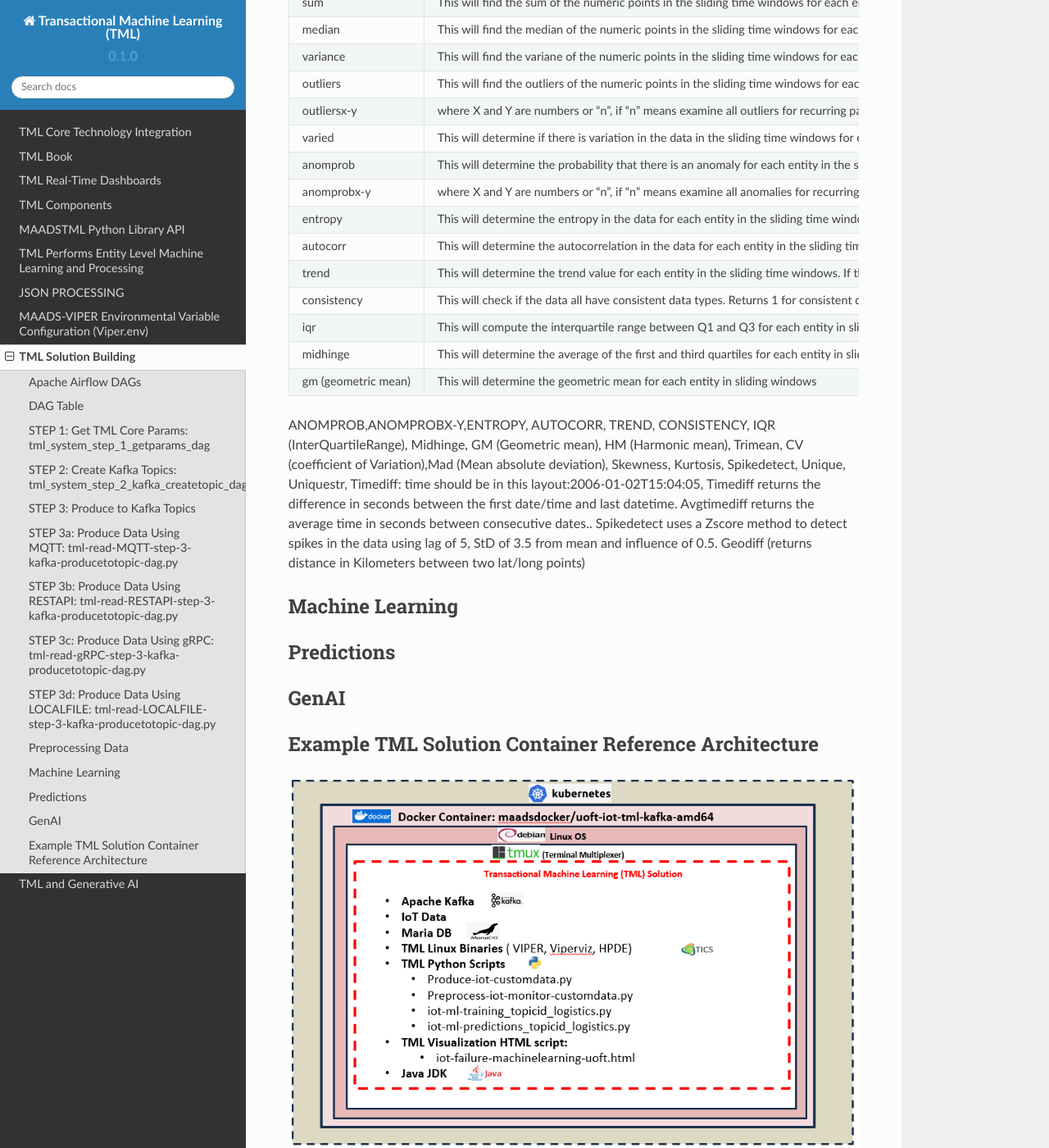
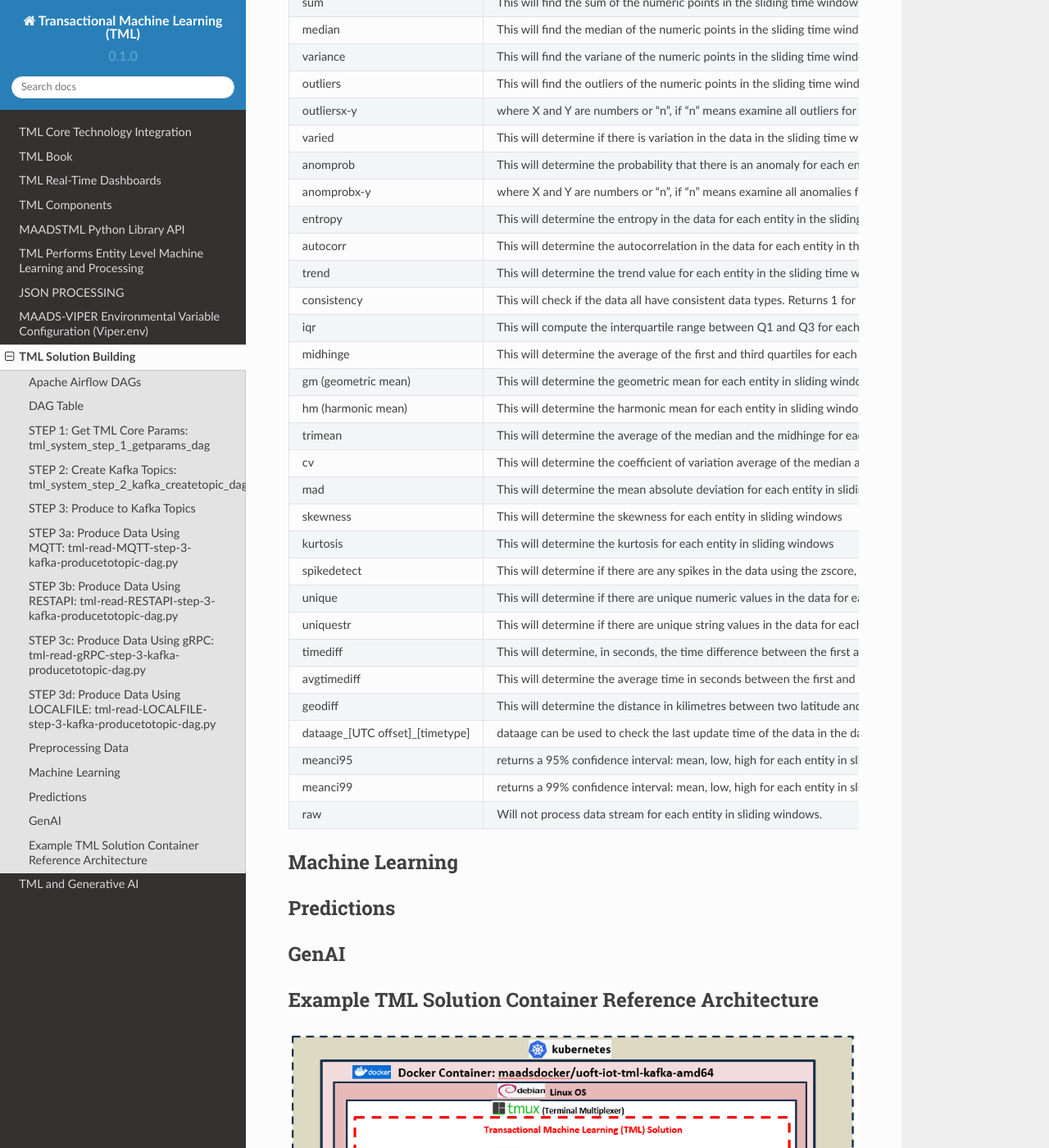
Before and after one commit to smaurice101/readthedocs, a Sphinx documentation site: the page built from docs/source/tmlbuilds.rst, in a window 1280 px wide and 1400 px high, scrolled down 13182 px. Shown: the whole window at 82% size. Built offline with Sphinx 7.4.7 and the Read the Docs theme 2.0.0, drawn with Linux system fonts in a browser that asks for light colours.

Commit message:
Update tmlbuilds.rst

```diff
--- a/docs/source/tmlbuilds.rst
+++ b/docs/source/tmlbuilds.rst
@@ -778,7 +778,7 @@ TML preprocesses real-time data for every entity along each sliding time window.
        If ANOMPROB3-10, Viper will check for patterns of classes 3 to 10 to see if they recur routinely. This is very helpful to reduce false
        positives and false negatives.
    * - entropy
-     - This will determine the entropy in the data for each entity in the sliding time windows
+     - This will determine the entropy in the data for each entity in the sliding time windows; will compute the amount of information in the data stream.
    * - autocorr
      - This will determine the autocorrelation in the data for each entity in the sliding time windows
    * - trend
@@ -792,13 +792,48 @@ TML preprocesses real-time data for every entity along each sliding time window.
      - This will determine the average of the first and third quartiles for each entity in sliding windows
    * - gm (geometric mean)
      - This will determine the geometric mean for each entity in sliding windows
-
-
-
-ANOMPROB,ANOMPROBX-Y,ENTROPY, AUTOCORR, TREND, CONSISTENCY, IQR (InterQuartileRange), Midhinge, GM (Geometric mean), HM (Harmonic mean), Trimean, CV (coefficient of Variation),Mad (Mean absolute deviation), Skewness, Kurtosis, Spikedetect, Unique, Uniquestr, Timediff: time should be in this layout:2006-01-02T15:04:05, Timediff returns the difference in seconds between the first date/time and last datetime. Avgtimediff returns the average time in seconds between consecutive dates.. Spikedetect uses a Zscore method to detect spikes in the data using lag of 5, StD of 3.5 from mean and influence of 0.5. Geodiff (returns distance in Kilometers between two lat/long points)
-
-
-
+   * - hm (harmonic mean)
+     - This will determine the harmonic mean for each entity in sliding windows
+   * - trimean
+     - This will determine the average of the median and the midhinge for each entity in sliding windows
+   * - cv
+     - This will determine the coefficient of variation average of the median and the midhinge for each entity in sliding windows
+   * - mad
+     - This will determine the mean absolute deviation for each entity in sliding windows
+   * - skewness
+     - This will determine the skewness for each entity in sliding windows
+   * - kurtosis
+     - This will determine the kurtosis for each entity in sliding windows
+   * - spikedetect
+     - This will determine if there are any spikes in the data using the zscore, using lag = 5, threshold = 3.5 (standard deviation), influence = 0.5,  for each
+       entity in sliding
+       windows
+   * - unique
+     - This will determine if there are unique numeric values in the data for each entity in sliding windows. Returns 1 if no data duplication (unique), 0
+       otherwise.
+   * - uniquestr
+     - This will determine if there are unique string values in the data for each entity in sliding windows. Checks string data for duplication. Returns 1 if no
+       data duplication (unique), 0 otherwise.
+   * - timediff
+     - This will determine, in seconds, the time difference between the first and last timestamp for each entity in sliding windows; time should be in this
+       layout:2006-01-02T15:04:05.
+   * - avgtimediff
+     - This will determine the average time in seconds between the first and last timestamp for each entity in sliding windows; time should be in this
+       layout:2006-01-02T15:04:05.
+   * - geodiff
+     - This will determine the distance in kilimetres between two latitude and longitude points for each entity in sliding windows
+   * - dataage_[UTC offset]_[timetype]
+     - dataage can be used to check the last update time of the data in the data stream from current local time. You can specify the UTC offset to adjust the
+       current time to match the timezone of the data stream. You can specify timetype as millisecond, second, minute, hour, day. For example, if
+       dataage_1_minute, then this processtype will compare the last timestamp in the data stream, to the local UTC time offset +1 and compute the time difference
+       between the data stream timestamp and current local time and return the difference in minutes. This is a very powerful processtype for data quality and
+       data assurance programs for any number of data streams.
+   * - meanci95
+     - returns a 95% confidence interval: mean, low, high for each entity in sliding windows.
+   * - meanci99
+     - returns a 99% confidence interval: mean, low, high for each entity in sliding windows.
+   * - raw
+     - Will not process data stream for each entity in sliding windows.
 
 Machine Learning
 -------------------
```
